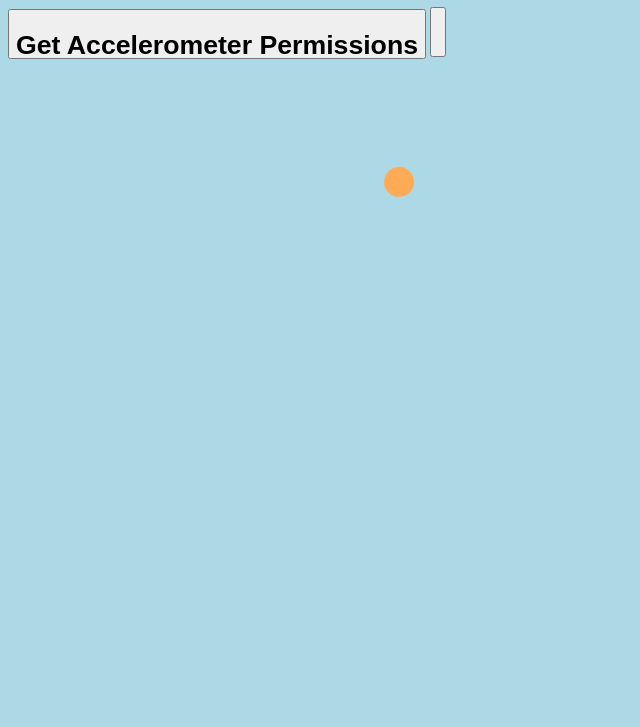
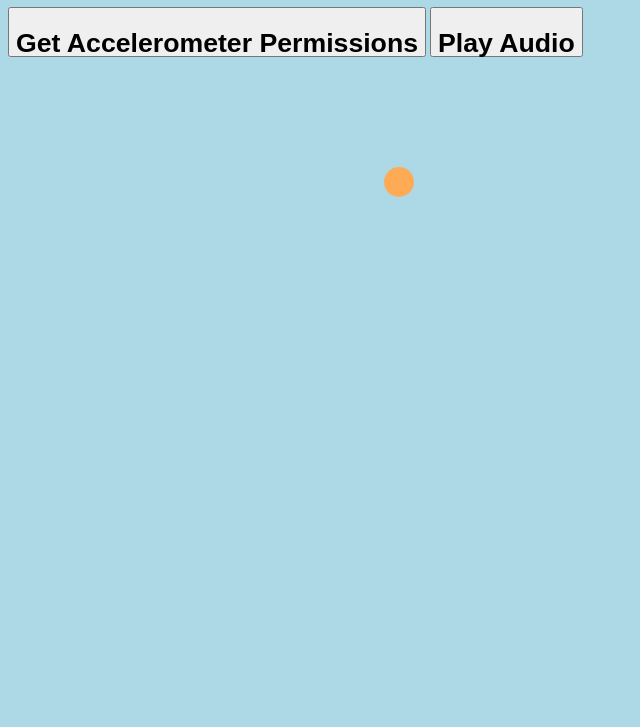
Before and after one commit to MrRorschach/fuck-cruz, a plain HTML site: page index.html in a window 1280 px wide. Shown: the part 73-800 px from the top of the page, without its empty margins (0-640 px from the left). Drawn offline with Linux system fonts and the light colour scheme.

Commit message:
Give button text

```diff
--- a/index.html
+++ b/index.html
@@ -88,7 +88,9 @@
   <button id="accelPermsButton" style="height:50px;" onclick="getAccel()">
     <h1>Get Accelerometer Permissions</h1>
   </button>
-  <button id="audioPermsButton" style="height:50px;" onclick="getAudio()"></button>
+  <button id="audioPermsButton" style="height:50px;" onclick="getAudio()">
+    <h1>Play Audio</h1>
+  </button>
   <div class="indicatorDot" style="left:30%; top:30%;"></div>
 </body>
 
```
